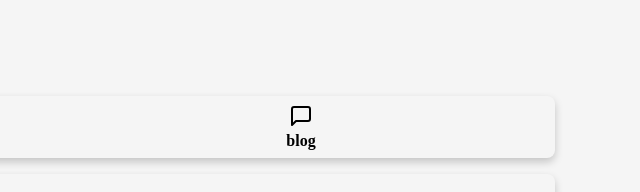
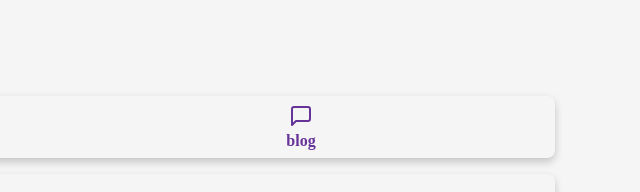
Before and after one commit to Scot3004/gatsby-starter-atomic-jest, a Gatsby site: page /blog in a window 1280 px wide. Shown: the top 192 px of the page, 597-1237 px from the left. Built offline with nearby package versions, Linux system fonts and the light colour scheme; Gatsby itself is replaced by a stand-in of ours.

Commit message:
feat(menu): Active item highligth

```diff
--- a/gatsby-config.js
+++ b/gatsby-config.js
@@ -5,12 +5,14 @@ module.exports = {
       {
         name: 'home',
         link: '/',
-        icon: 'home'
+        icon: 'home',
+        partiallyActive: false
       },
       {
         name: 'blog',
         link: '/blog',
-        icon: 'message-square'
+        icon: 'message-square',
+        partiallyActive: true
       }
     ]
   },
--- a/src/components/atoms/NavigationLink/index.jsx
+++ b/src/components/atoms/NavigationLink/index.jsx
@@ -12,7 +12,8 @@ const NavigationLink = styled(Link)`
   padding: 0.5rem;
   text-decoration: none;
 
-  &:hover {
+  &:hover,
+  &.active {
     color: #663399;
   }
 
--- a/src/components/organisms/Navigation/index.jsx
+++ b/src/components/organisms/Navigation/index.jsx
@@ -7,7 +7,12 @@ import NavigationLink from '../../atoms/NavigationLink';
 export const Navigation = ({ menuLinks }) => (
   <NavigationCard>
     {menuLinks.map(link => (
-      <NavigationLink to={link.link} key={link.name}>
+      <NavigationLink
+        to={link.link}
+        key={link.name}
+        activeClassName="active"
+        partiallyActive={link.partiallyActive}
+      >
         <FeatherIcon name={link.icon} />
         {link.name}
       </NavigationLink>
--- a/src/pages/blog.jsx
+++ b/src/pages/blog.jsx
@@ -13,6 +13,7 @@ export const pageQuery = graphql`
           name
           link
           icon
+          partiallyActive
         }
       }
     }
--- a/src/pages/index.jsx
+++ b/src/pages/index.jsx
@@ -25,6 +25,7 @@ export default props => (
               name
               link
               icon
+              partiallyActive
             }
           }
         }
--- a/src/templates/postTemplate.jsx
+++ b/src/templates/postTemplate.jsx
@@ -34,6 +34,7 @@ export const pageQuery = graphql`
           name
           link
           icon
+          partiallyActive
         }
       }
     }
```
Also changed, not shown: src/components/organisms/Navigation/__tests__/Navigation.spec.jsx (renamed from src/components/organisms/Navigation/__tests__/PostPreview.spec.jsx), 2 other files.
